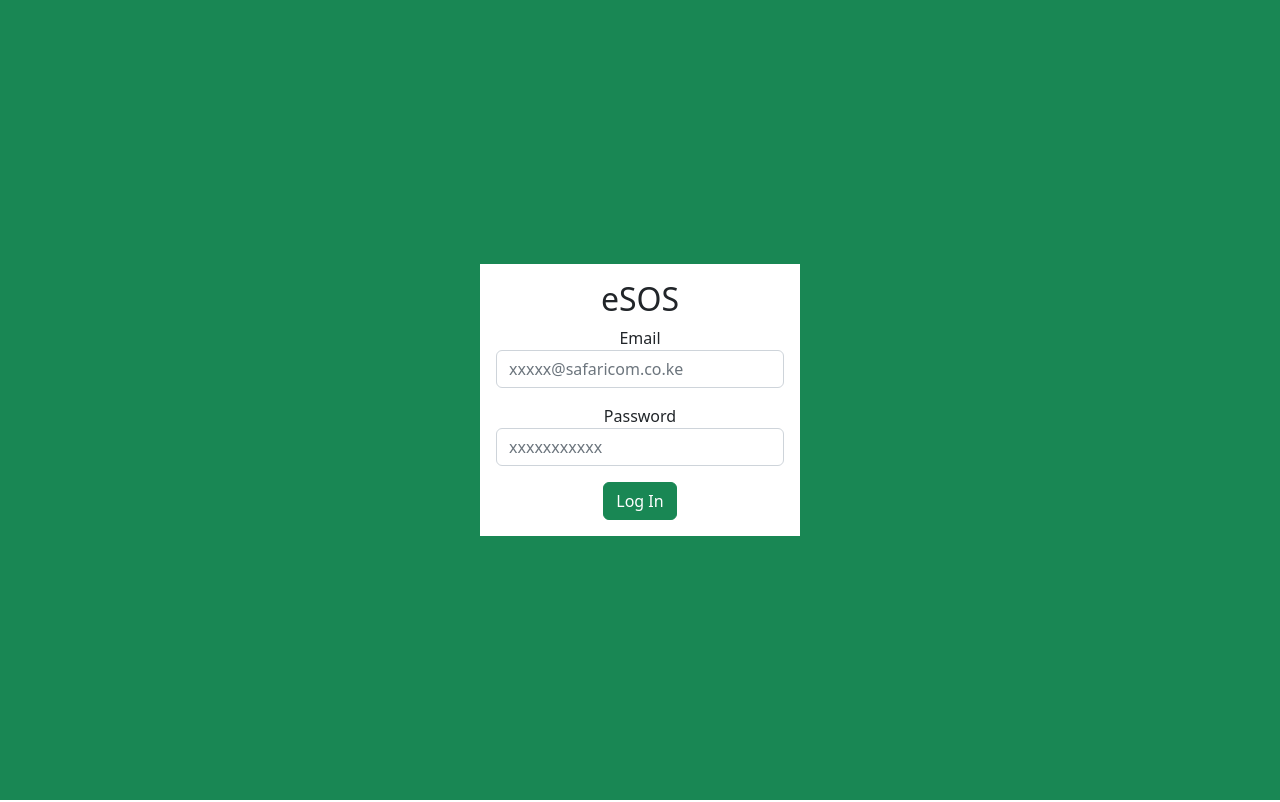
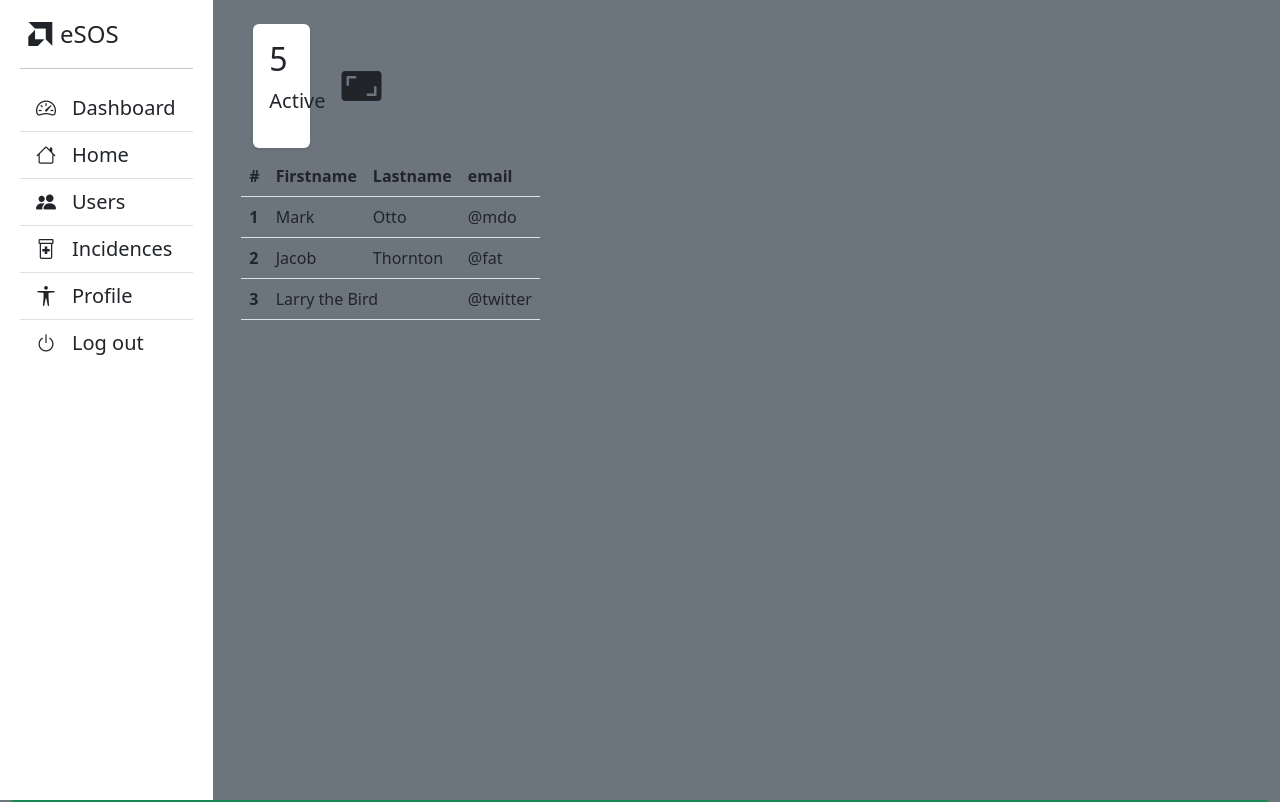
Before and after one commit to Zelawlaw/Esos-frontend-capstone, a React (Create React App) app: page / in a window 1280 px wide. Shown: the top 802 px of the page. Built offline with nearby package versions, Linux system fonts and the light colour scheme.

Commit message:
add Home.js, Sidebar.js & Nav.js file

```diff
--- a/package.json
+++ b/package.json
@@ -7,6 +7,7 @@
     "@testing-library/react": "^13.4.0",
     "@testing-library/user-event": "^13.5.0",
     "bootstrap": "^5.2.3",
+    "bootstrap-icons": "^1.10.5",
     "react": "^18.2.0",
     "react-dom": "^18.2.0",
     "react-scripts": "5.0.1",
--- a/src/App.css
+++ b/src/App.css
@@ -1,6 +1,6 @@
-.App {
+/* .App {
   text-align: center;
-}
+} */
 
 .App-logo {
   height: 40vmin;
--- a/src/components/App.js
+++ b/src/components/App.js
@@ -1,16 +1,27 @@
-// import logo from './logo.svg';
 import '../App.css';
 import Login from './Login';
 import Header from './Header';
-import Dashboard from './Pages/Dashboard';
-// import Dashboard from './Pages/Dashboard';
+import Sidebar from './Sidebar';
+import Home from './Home';
+
 
 function App() {
   return (
-    <div className="App">
+    <div className='container-fluid bg-secondary min-vh-100'>
+      <div className='row'>
+        <div className='col-2 bg-white vh-100'>
+        <Sidebar />
+        </div>
+        <div className='col-auto'>
+          <Home />
+
+        </div>
+
+      </div>
       <Header />
       <Login />
-      <Dashboard />
+
+      {/* <Dashboard /> */}
       </div>
   );
 }
--- /dev/null
+++ b/src/components/Home.js
@@ -0,0 +1,56 @@
+import React from 'react'
+import Nav from './Nav'
+
+function Home() {
+  return (
+    <div className='px-3'>
+    <Nav />
+        <div className='container-fluid'>
+            <div className='row g-3 my-2'>
+                <div className='col-md-3'>
+                    <div className='p-3 bg-white shadow-sm d-flex justify-content-around align-items-center rounded'>
+                        <div>
+                            <h3 className='fs-2'>5</h3>
+                            <p className='fs-5'>Active</p>
+                        </div>
+                        <i className='bi bi-aspect-ratio-fill p-3 fs-1'></i>
+                    </div>
+                </div>
+            </div>
+
+        </div>
+        <table class="table table-hover">
+  <thead>
+    <tr>
+      <th scope="col">#</th>
+      <th scope="col">Firstname</th>
+      <th scope="col">Lastname</th>
+      <th scope="col">email</th>
+    </tr>
+  </thead>
+  <tbody>
+    <tr>
+      <th scope="row">1</th>
+      <td>Mark</td>
+      <td>Otto</td>
+      <td>@mdo</td>
+    </tr>
+    <tr>
+      <th scope="row">2</th>
+      <td>Jacob</td>
+      <td>Thornton</td>
+      <td>@fat</td>
+    </tr>
+    <tr>
+      <th scope="row">3</th>
+      <td colspan="2">Larry the Bird</td>
+      <td>@twitter</td>
+    </tr>
+  </tbody>
+</table>
+    </div>
+
+  )
+}
+
+export default Home
--- /dev/null
+++ b/src/components/Nav.js
@@ -0,0 +1,10 @@
+import React from 'react'
+import 'bootstrap/dist/css/bootstrap.min.css';
+
+function Nav() {
+  return (
+    <nav className='bg-transparent'></nav>
+  )
+}
+
+export default Nav
--- a/src/components/Pages/Dashboard.js
+++ b/src/components/Pages/Dashboard.js
@@ -3,7 +3,7 @@ import React from "react";
 function Dashboard () {
     return (
         <>
-        <p> first page </p>;
+        {/* <p> first page </p>; */}
         </>
 
     )
--- /dev/null
+++ b/src/components/Sidebar.js
@@ -0,0 +1,45 @@
+import React from 'react';
+import 'bootstrap/dist/css/bootstrap.min.css';
+import 'bootstrap-icons/font/bootstrap-icons.css';
+import '../styles.css'
+
+function Sidebar() {
+  return (
+    <div className='bg-white sidebar p-2'>
+      <div className='m-2'>
+        <i className='bi bi-amd me-2 fs-4'></i>
+        <span className='brand-name fs-4'>eSOS</span>
+      </div>
+      <hr className='text-dark'/>
+      <div className='list-group list-group-flush'>
+        <a href="#/" className='list-group-item py-2'>
+          <i className='bi bi-speedometer2 fs-5 me-3'></i>
+          <span className='fs-5'>Dashboard</span>
+        </a>
+        <a href="#/" className='list-group-item py-2'>
+          <i className='bi bi-house fs-5 me-3'></i>
+          <span className='fs-5'>Home</span>
+        </a>
+        <a href="#/" className='list-group-item py-2'>
+          <i className='bi bi-people-fill fs-5 me-3'></i>
+          <span className='fs-5'>Users</span>
+        </a>
+        <a href="#/" className='list-group-item py-2'>
+          <i className='bi bi-prescription2 fs-5 me-3'></i>
+          <span className='fs-5'>Incidences</span>
+        </a>
+        <a href="#/" className='list-group-item py-2'>
+          <i className='bi bi-universal-access fs-5 me-3'></i>
+          <span className='fs-5'>Profile</span>
+        </a>
+        <a href="#/" className='list-group-item py-2'>
+          <i className='bi bi-power fs-5 me-3'></i>
+          <span className='fs-5'>Log out</span>
+        </a>
+
+      </div>
+    </div>
+  )
+}
+
+export default Sidebar
--- /dev/null
+++ b/src/styles.css
@@ -0,0 +1,9 @@
+/* .sidebar {
+    width: 220px;
+} */
+
+.list-group a:hover {
+    background-color: green;
+    color: white;
+    cursor: pointer;
+}
```
Also changed, not shown: src/components/Header.js (line endings or trailing spaces), 1 other file (tests, documents, lock files or other folders).
